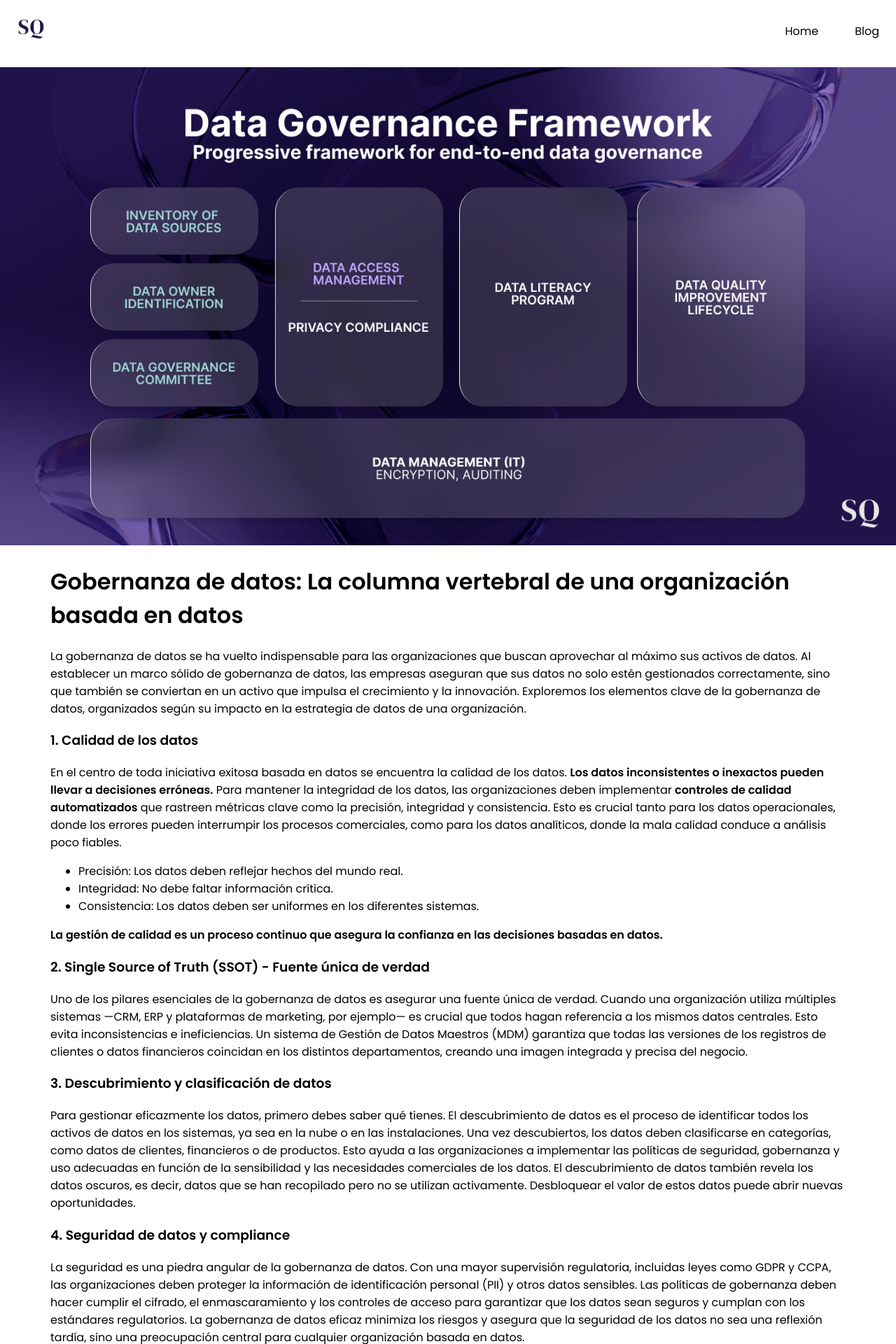
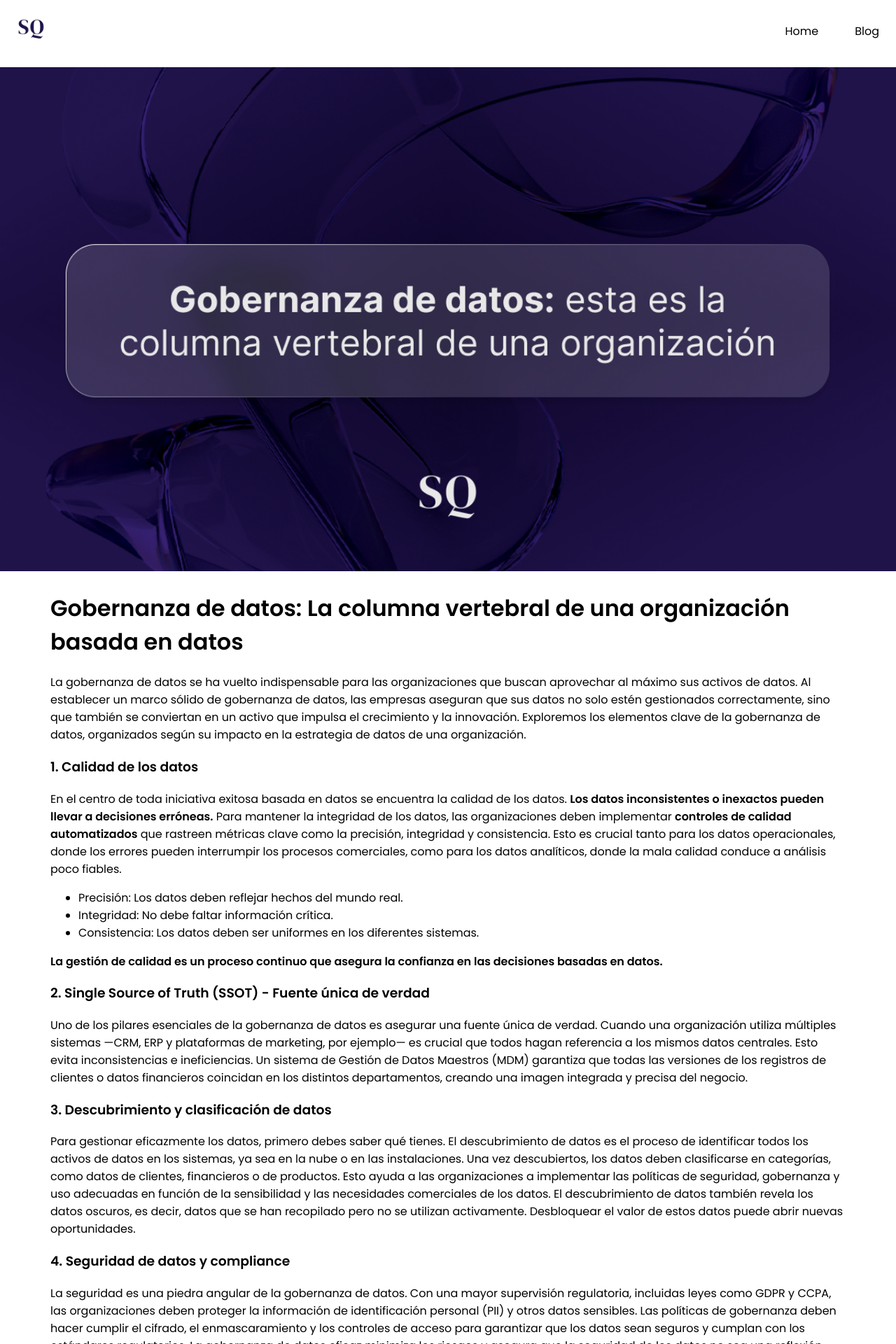
Before and after one commit to squadralabs/squadralabs.github.io, a Jekyll site: the page built from _posts/2024-10-24-data-governance.md, in a window 1280 px wide. Shown: the top 1920 px of the page at 70% size. Built offline with Jekyll 4.4.1, drawn with Linux system fonts in a browser that asks for light colours.

Commit message:
Update 2024-10-24-data-governance.md

```diff
--- a/_posts/2024-10-24-data-governance.md
+++ b/_posts/2024-10-24-data-governance.md
@@ -3,7 +3,7 @@ layout: default
 title: "Data Governance"
 image: "/assets/img/blog/data_governance_framework.png"
 ---
-<img src="{{ 'assets/img/blog/grafico_data_governance_framework.jpg' | absolute_url }}" alt="Data Governance" class="full-width-image">
+<img src="{{ 'assets/img/blog/gobernanza_de_datos.jpg' | absolute_url }}" alt="Data Governance" class="full-width-image">
 
 # Gobernanza de datos: La columna vertebral de una organización basada en datos
 
```
